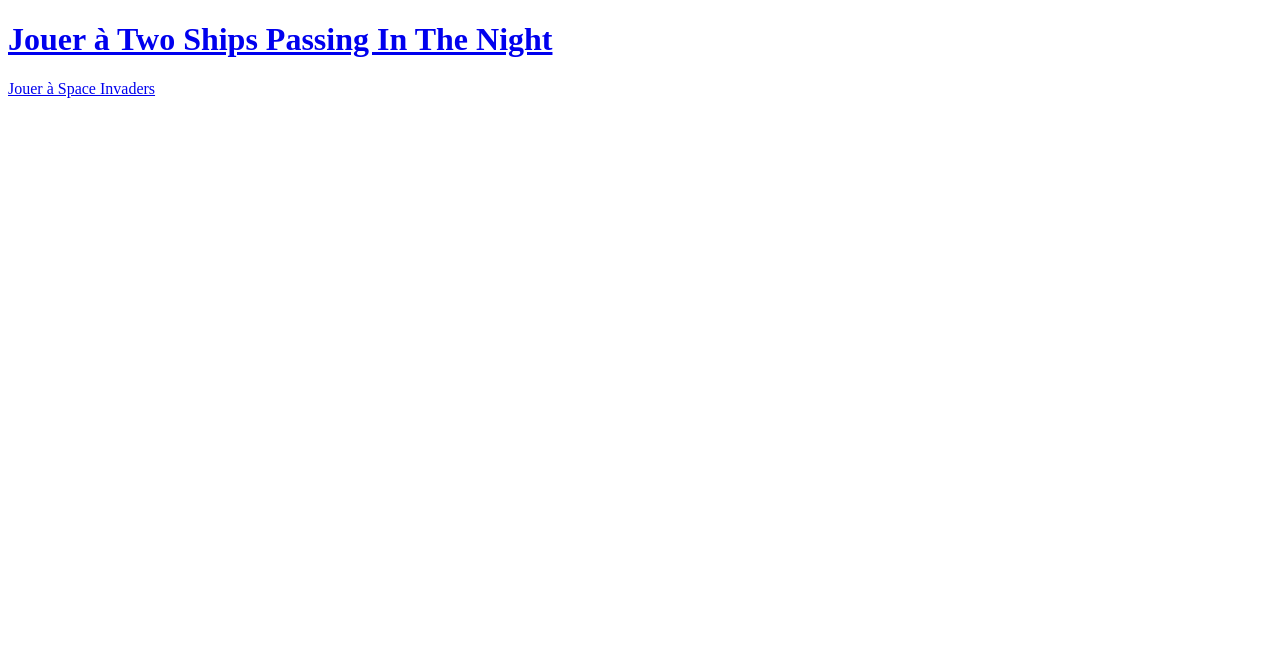
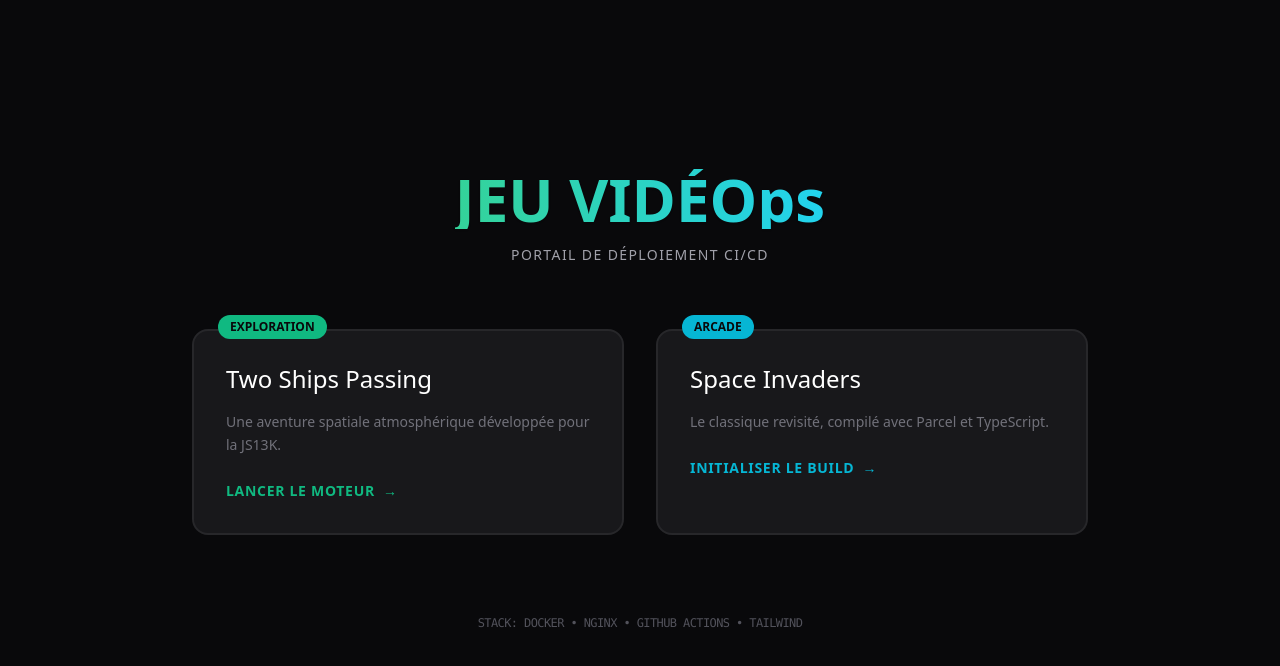
Before and after one commit to Matrami9/JeuvideOps_test, a plain HTML site: page index.html in a window 1280 px wide. Drawn offline with nearby package versions, Linux system fonts and the light colour scheme.

Commit message:
documentation

```diff
--- a/index.html
+++ b/index.html
@@ -3,15 +3,49 @@
 <head>
     <meta charset="UTF-8">
     <meta name="viewport" content="width=device-width, initial-scale=1.0">
-    <title>JEU VIDÉOps</title>
+    <title>JEU VIDÉOps - Portail</title>
+    <script src="https://cdn.tailwindcss.com"></script>
 </head>
-<body>
-    <a href="./Two_Ships_Passing_In_The_Night/">
-        <h1>Jouer à Two Ships Passing In The Night</h1>
-    </a>
+<body class="bg-zinc-950 text-white min-h-screen flex flex-col items-center justify-center p-6">
 
-    <a href="./Space_Invaders/">
-        Jouer à Space Invaders
-    </a>
+    <header class="text-center mb-16">
+        <h1 class="text-5xl md:text-6xl font-gaming font-bold bg-clip-text text-transparent bg-gradient-to-r from-emerald-400 to-cyan-400 drop-shadow-sm">
+            JEU VIDÉOps
+        </h1>
+        <p class="text-zinc-400 mt-4 tracking-widest uppercase text-sm">Portail de déploiement CI/CD</p>
+    </header>
+
+    <main class="grid grid-cols-1 md:grid-cols-2 gap-8 max-w-4xl w-full">
+
+        <a href="./Two_Ships_Passing_In_The_Night/"
+           class="group relative bg-zinc-900 border-2 border-zinc-800 p-8 rounded-2xl transition-all duration-300 hover:border-emerald-500 neon-border">
+            <div class="absolute -top-4 left-6 bg-emerald-500 text-zinc-950 text-xs font-bold px-3 py-1 rounded-full uppercase">Exploration</div>
+            <h2 class="text-2xl font-gaming mb-4 group-hover:text-emerald-400 transition-colors">Two Ships Passing</h2>
+            <p class="text-zinc-500 text-sm leading-relaxed">
+                Une aventure spatiale atmosphérique développée pour la JS13K.
+            </p>
+            <div class="mt-6 flex items-center text-emerald-500 font-bold text-sm uppercase tracking-wider">
+                Lancer le moteur <span class="ml-2 group-hover:translate-x-2 transition-transform">→</span>
+            </div>
+        </a>
+
+        <a href="./Space_Invaders/"
+           class="group relative bg-zinc-900 border-2 border-zinc-800 p-8 rounded-2xl transition-all duration-300 hover:border-cyan-500 neon-border">
+            <div class="absolute -top-4 left-6 bg-cyan-500 text-zinc-950 text-xs font-bold px-3 py-1 rounded-full uppercase">Arcade</div>
+            <h2 class="text-2xl font-gaming mb-4 group-hover:text-cyan-400 transition-colors">Space Invaders</h2>
+            <p class="text-zinc-500 text-sm leading-relaxed">
+                Le classique revisité, compilé avec Parcel et TypeScript.
+            </p>
+            <div class="mt-6 flex items-center text-cyan-500 font-bold text-sm uppercase tracking-wider">
+                Initialiser le build <span class="ml-2 group-hover:translate-x-2 transition-transform">→</span>
+            </div>
+        </a>
+
+    </main>
+
+    <footer class="mt-20 text-zinc-600 text-xs font-mono uppercase tracking-tighter">
+        Stack: Docker • Nginx • GitHub Actions • Tailwind
+    </footer>
+
 </body>
 </html>
```
